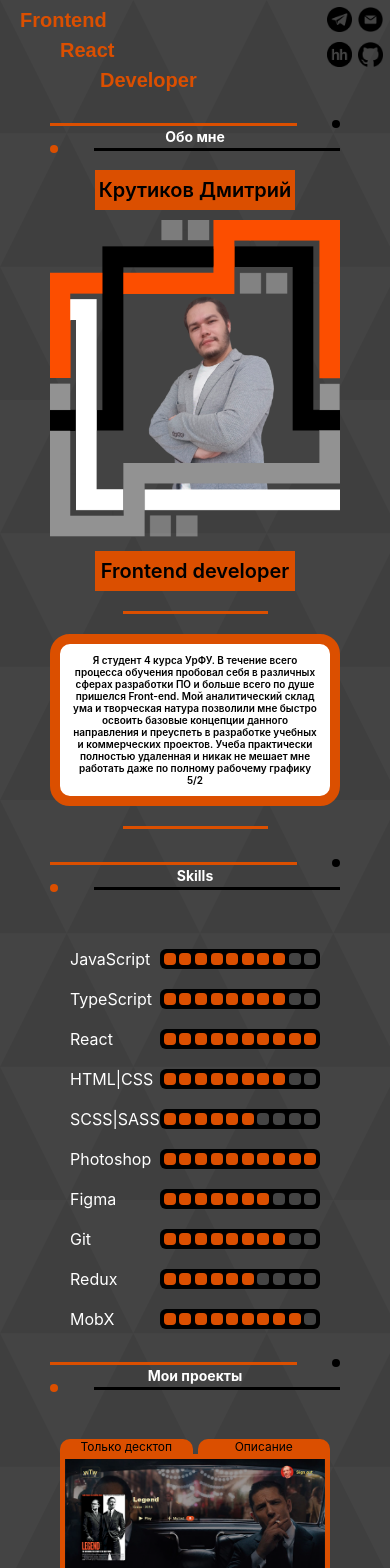
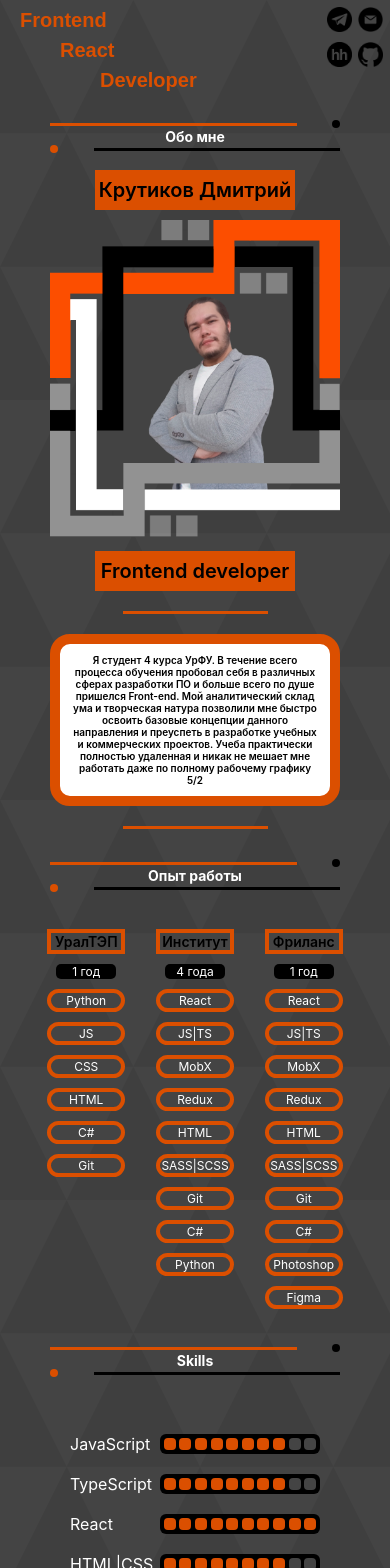
Before and after one commit to skrutikovsky/Personal-page, a React (Create React App) app: page / in a window 390 px wide. Shown: the top 1568 px of the page. Built offline with nearby package versions, Linux system fonts and the light colour scheme; a web font is replaced by a local one.

Commit message:
Добавил графу Опыт работы

```diff
--- a/public/index.html
+++ b/public/index.html
@@ -41,7 +41,7 @@
       </div>
     </header>
     <main>
-        <div class="delimiter">
+      <div class="delimiter">
           <div class="drawing">
             <div class="line orange"></div>
             <div class="point black"></div>
@@ -52,7 +52,8 @@
             <div class="line black"></div>
           </div>
         </div>
-        <section class="about">
+
+      <section class="about">
           <div class="collage">
             <div class="side-text">Крутиков Дмитрий</div>
             <div class="avatar">
@@ -65,7 +66,69 @@
           <div class="line orange" style="width: 50%"></div>
         </section>
 
-        <div class="delimiter">
+      <div class="delimiter">
+        <div class="drawing">
+          <div class="line orange"></div>
+          <div class="point black"></div>
+        </div>
+        <h2>Опыт работы</h2>
+        <div class="drawing">
+          <div class="point orange"></div>
+          <div class="line black"></div>
+        </div>
+      </div>
+
+      <section class="work">
+        <div class="work-item">
+          <div class="stats">
+            <span>УралТЭП</span>
+            <span>1 год</span>
+          </div>
+          <div class="technologies">
+            <span>Python</span>
+            <span>JS</span>
+            <span>CSS</span>
+            <span>HTML</span>
+            <span>C#</span>
+            <span>Git</span>
+          </div>
+        </div>
+        <div class="work-item">
+          <div class="stats">
+            <span>Институт</span>
+            <span>4 года</span>
+          </div>
+          <div class="technologies">
+            <span>React</span>
+            <span>JS|TS</span>
+            <span>MobX</span>
+            <span>Redux</span>
+            <span>HTML</span>
+            <span>SASS|SCSS</span>
+            <span>Git</span>
+            <span>C#</span>
+            <span>Python</span>
+          </div>
+        </div><div class="work-item">
+        <div class="stats">
+          <span>Фриланс</span>
+          <span>1 год</span>
+        </div>
+        <div class="technologies">
+          <span>React</span>
+          <span>JS|TS</span>
+          <span>MobX</span>
+          <span>Redux</span>
+          <span>HTML</span>
+          <span>SASS|SCSS</span>
+          <span>Git</span>
+          <span>C#</span>
+          <span>Photoshop</span>
+          <span>Figma</span>
+        </div>
+      </div>
+      </section>
+      <div class="delimiter">
           <div class="drawing">
             <div class="line orange"></div>
             <div class="point black"></div>
@@ -234,6 +297,7 @@
           </div>
           </div>
         </section>
+
       <div class="delimiter">
         <div class="drawing">
           <div class="line orange"></div>
@@ -245,6 +309,7 @@
           <div class="line black"></div>
         </div>
       </div>
+
       <section class="projects-list">
         <div class="project">
           <div class="project-marks">
--- a/public/main.css
+++ b/public/main.css
@@ -284,6 +284,57 @@ footer{
     box-sizing: border-box;
     max-width: 2000px;
 }
+.work{
+    display: flex;
+    justify-content: space-evenly;
+}
+.work-item{
+    display: flex;
+    flex-direction: column;
+    width: 25%;
+    align-items: center;
+}
+.stats{
+    font-size: 30px;
+    height: 50px;
+    justify-content: space-evenly;
+    display: flex;
+    flex-direction: column;
+    align-items: center;
+    margin-bottom: 60px;
+    gap: 10px;
+}
+.stats span:nth-child(1) {
+    width: 250px;
+    font-size: 36px;
+    text-align: center;
+    font-weight: 600;
+    background: #444444;
+    border: 4px solid #DB4F00;
+}
+.stats span:nth-child(2){
+    width: 150px;
+    height: 60px;
+    border-radius: 10px;
+    text-align: center;
+    background: black;
+    color: white;
+}
+.technologies{
+    display: flex;
+    flex-direction: column;
+    align-items: center;
+}
+.technologies span{
+    font-size: 28px;
+    color: white;
+    background: #444444;
+    border: 4px solid #DB4F00;
+    margin: 5px;
+    border-radius: 20px;
+    text-align: center;
+    width: 180px;
+}
 }
 @media (max-width: 1200px) {
     body{
@@ -561,6 +612,57 @@ footer{
         box-sizing: border-box;
         max-width: 2000px;
     }
+    .work{
+        display: flex;
+        justify-content: space-evenly;
+    }
+    .work-item{
+        display: flex;
+        flex-direction: column;
+        width: 25%;
+        align-items: center;
+    }
+    .stats{
+        font-size: 26px;
+        height: 50px;
+        justify-content: space-evenly;
+        display: flex;
+        flex-direction: column;
+        align-items: center;
+        margin-bottom: 40px;
+        gap: 10px;
+    }
+    .stats span:nth-child(1) {
+        width: 180px;
+        font-size: 30px;
+        text-align: center;
+        font-weight: 600;
+        background: #444444;
+        border: 4px solid #DB4F00;
+    }
+    .stats span:nth-child(2){
+        width: 120px;
+        height: 60px;
+        border-radius: 10px;
+        text-align: center;
+        background: black;
+        color: white;
+    }
+    .technologies{
+        display: flex;
+        flex-direction: column;
+        align-items: center;
+    }
+    .technologies span{
+        font-size: 24px;
+        color: white;
+        background: #444444;
+        border: 4px solid #DB4F00;
+        margin: 5px;
+        border-radius: 20px;
+        text-align: center;
+        width: 140px;
+    }
 }
 @media (max-width: 900px) {
     .line{
@@ -691,6 +793,29 @@ footer{
     }
     .mark{
         font-size: 18px;
+    }
+    .stats{
+        font-size: 20px;
+        height: 40px;
+        margin-bottom: 40px;
+        gap: 10px;
+    }
+    .stats span:nth-child(1) {
+        width: 140px;
+        font-size: 24px;
+    }
+    .stats span:nth-child(2){
+        width: 120px;
+        height: 60px;
+        border-radius: 10px;
+        text-align: center;
+        background: black;
+        color: white;
+    }
+    .technologies span{
+        font-size: 18px;
+        border-radius: 20px;
+        width: 120px;
     }
 }
 @media (max-width: 629.9px) {
@@ -847,6 +972,32 @@ footer{
     footer{
         border-radius: 15px 15px 0 0;
     }
+    .work{
+        justify-content: space-between;
+    }
+    .stats{
+        font-size: 16px;
+        height: 40px;
+        margin-bottom: 25px;
+        gap: 10px;
+    }
+    .stats span:nth-child(1) {
+        width: 100px;
+        font-size: 18px;
+    }
+    .stats span:nth-child(2){
+        width: 60px;
+        height: 60px;
+        border-radius: 5px;
+        text-align: center;
+        background: black;
+        color: white;
+    }
+    .technologies span{
+        font-size: 14px;
+        border-radius: 20px;
+        width: 80px;
+    }
 }
 @media (max-width: 399.9px) {
     .logo{
@@ -956,4 +1107,30 @@ footer{
         width: 40px;
         height: 40px;
     }
+    .work{
+        justify-content: space-between;
+    }
+    .stats{
+        font-size: 12px;
+        height: 40px;
+        margin-bottom: 15px;
+        gap: 10px;
+    }
+    .stats span:nth-child(1) {
+        width: 70px;
+        font-size: 14px;
+    }
+    .stats span:nth-child(2){
+        width: 60px;
+        height: 60px;
+        border-radius: 5px;
+        text-align: center;
+        background: black;
+        color: white;
+    }
+    .technologies span{
+        font-size: 12px;
+        border-radius: 20px;
+        width: 70px;
+    }
 }
```
